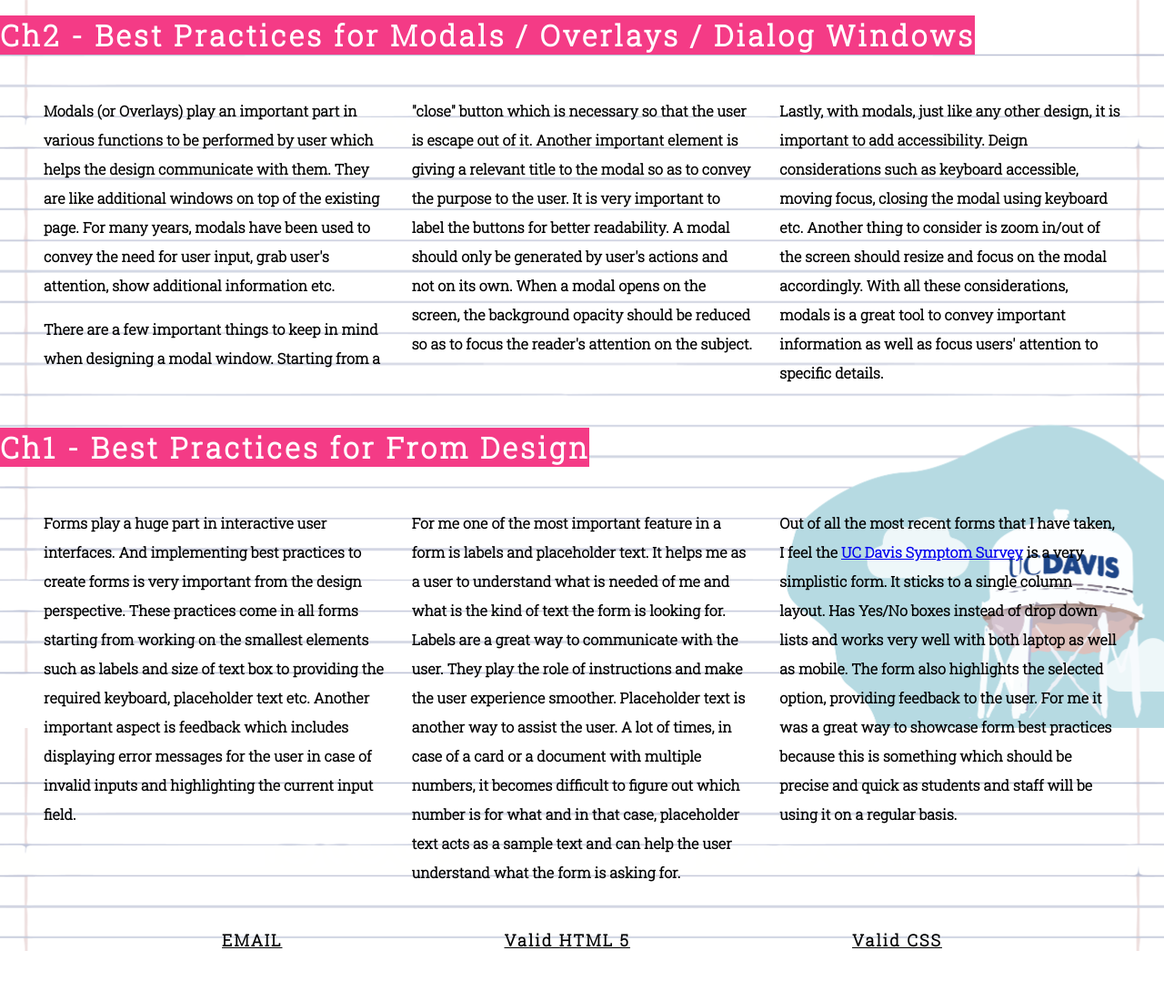
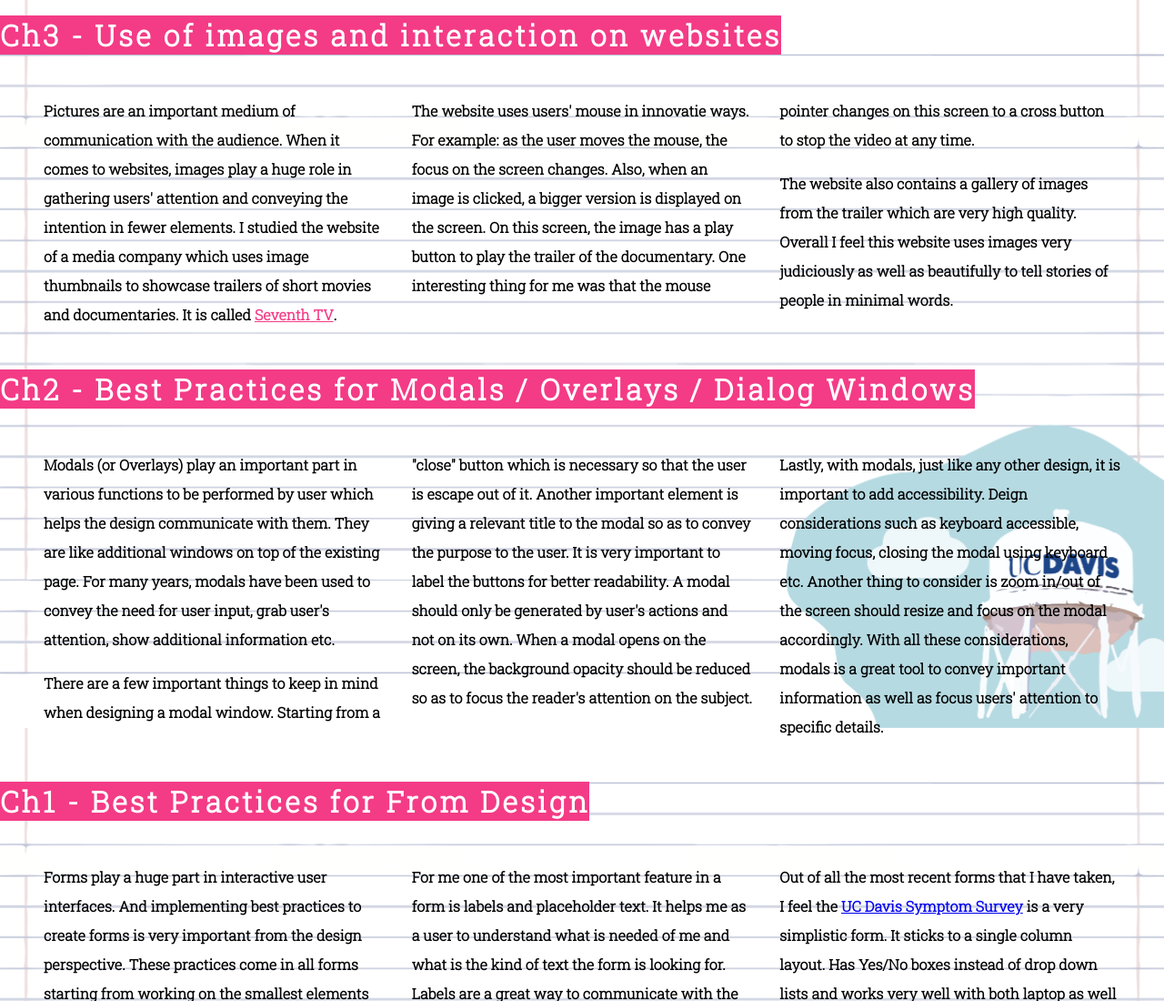
Before and after one commit to forgetsemicolon/forgetsemicolon.github.io, a plain HTML site: page des157a/lj/index.html in a window 1280 px wide. Shown: the top 1100 px of the page at 91% size. Before the commit the page ends 1045 px from the top, so only its background shows below. Drawn offline with nearby package versions, Linux system fonts and the light colour scheme.

Commit message:
Ch3 added to learning journal

```diff
--- a/des157a/lj/index.html
+++ b/des157a/lj/index.html
@@ -11,6 +11,22 @@
     <title>Learning Journal</title>
 </head>
 <body>
+    <h1><span style="background-color: #F43B86; font-weight: 900; letter-spacing: 3px; color: white;">Ch3 - Use of images and interaction on websites</span></h1>
+    <section>
+        <p>
+            Pictures are an important medium of communication with the audience. When it comes to websites, images play a huge role in gathering users' attention and conveying the intention in fewer elements. I studied the website of a media company which uses image thumbnails to showcase trailers of short movies and documentaries. It is called <a href="https://www.seventh.tv" target="_blank" style="color: #F43B86; font-weight: 800; font-weight: bolder;">Seventh TV</a>.
+        </p>
+
+        <p>
+            The website uses users' mouse in innovatie ways. For example: as the user moves the mouse, the focus on the screen changes. Also, when an image is clicked, a bigger version is displayed on the screen. On this screen, the image has a play button to play the trailer of the documentary. One interesting thing for me was that the mouse pointer changes on this screen to a cross button to stop the video at any time.
+        </p>
+
+        <p>
+            The website also contains a gallery of images from the trailer which are very high quality. Overall I feel this website uses images very judiciously as well as beautifully to tell stories of people in minimal words.
+        </p>
+    </section>
+
+
     <h1><span style="background-color: #F43B86; font-weight: 900; letter-spacing: 3px; color: white;">Ch2 - Best Practices for Modals / Overlays / Dialog Windows</span></h1>
     <section>
         <p>
```
Also changed, not shown: 1 other file.
